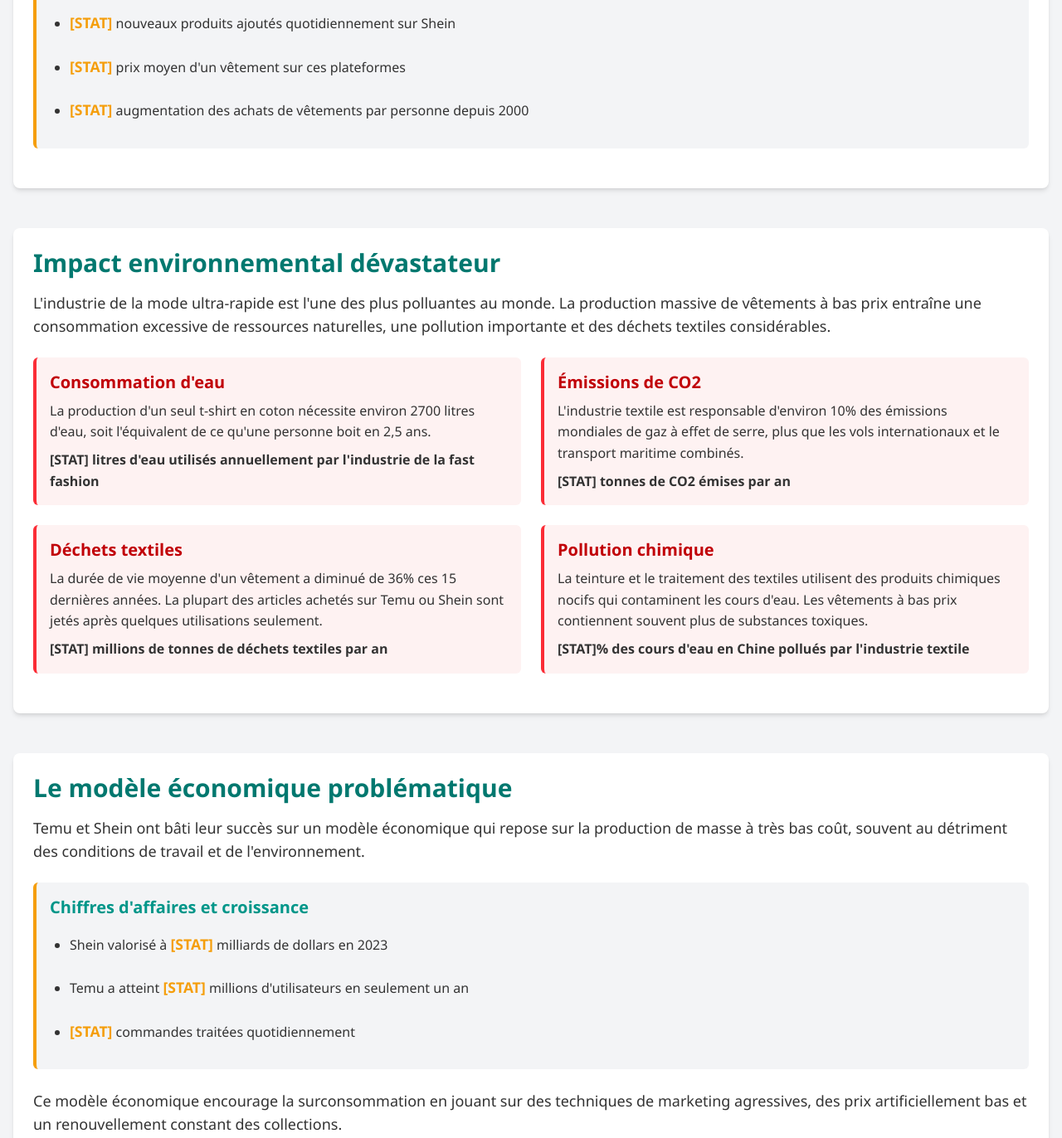
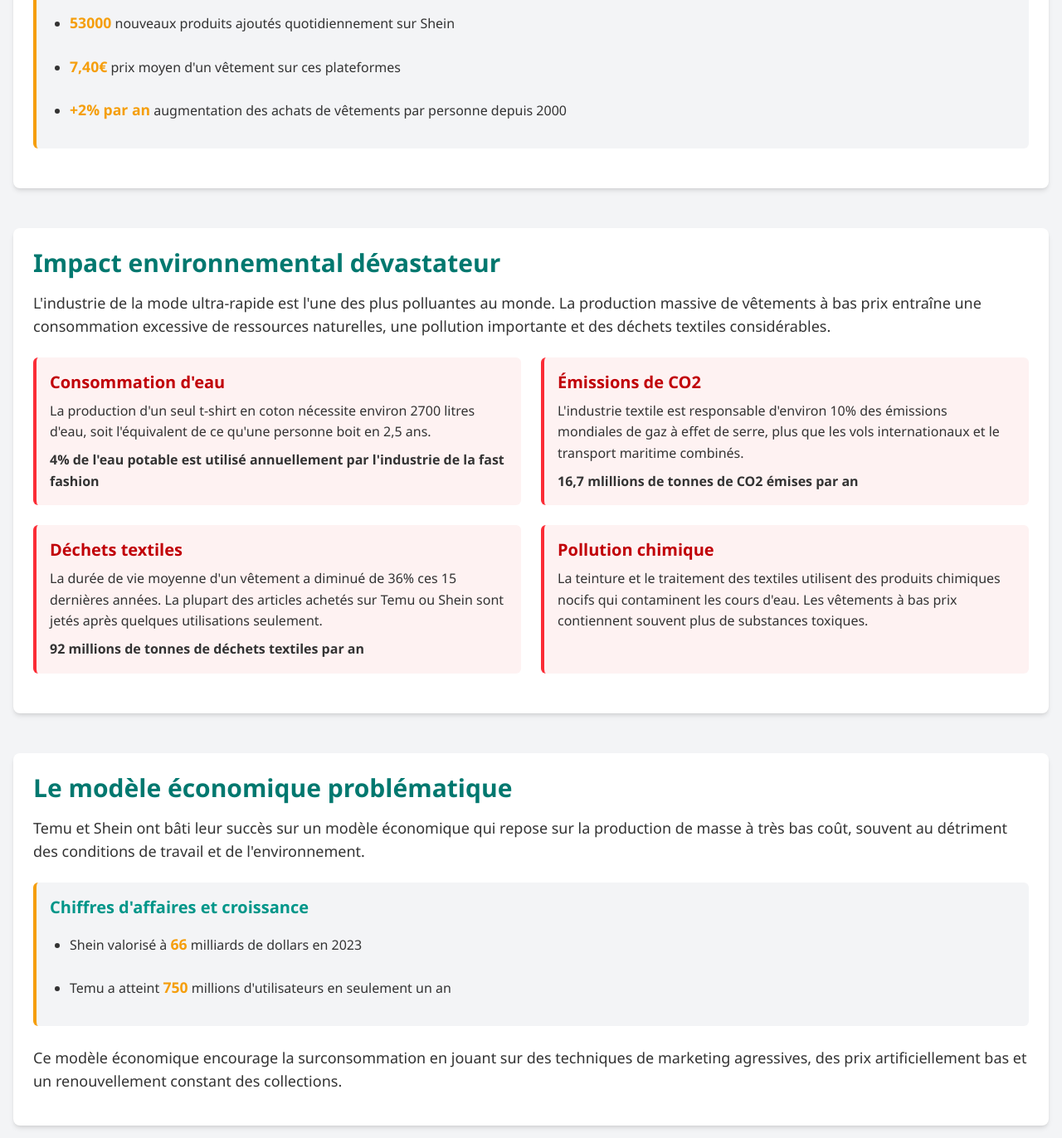
Before and after one commit to Yhaourt/environnement-agm, a plain HTML site: page index.html in a window 1280 px wide. Shown: the part 447-1819 px from the top of the page at 83% size. Drawn offline with nearby package versions, Linux system fonts and the light colour scheme.

Commit message:
ajout des stats et authors

```diff
--- a/index.html
+++ b/index.html
@@ -29,9 +29,9 @@
             <div class="stats-container bg-gray-100 p-4 rounded-md my-6">
                 <h3 class="text-xl font-semibold mb-2 text-teal-600">Statistiques clés</h3>
                 <ul class="list-disc pl-6">
-                    <li class="mb-2"><span class="font-bold">[STAT]</span> nouveaux produits ajoutés quotidiennement sur Shein</li>
-                    <li class="mb-2"><span class="font-bold">[STAT]</span> prix moyen d'un vêtement sur ces plateformes</li>
-                    <li class="mb-2"><span class="font-bold">[STAT]</span> augmentation des achats de vêtements par personne depuis 2000</li>
+                    <li class="mb-2"><span class="font-bold">53000</span> nouveaux produits ajoutés quotidiennement sur Shein</li>
+                    <li class="mb-2"><span class="font-bold">7,40€</span> prix moyen d'un vêtement sur ces plateformes</li>
+                    <li class="mb-2"><span class="font-bold">+2% par an</span> augmentation des achats de vêtements par personne depuis 2000</li>
                 </ul>
             </div>
         </section>
@@ -47,13 +47,13 @@
                 <div class="bg-red-50 p-4 rounded-md border-l-4 border-red-500">
                     <h3 class="text-xl font-semibold mb-2 text-red-700">Consommation d'eau</h3>
                     <p>La production d'un seul t-shirt en coton nécessite environ 2700 litres d'eau, soit l'équivalent de ce qu'une personne boit en 2,5 ans.</p>
-                    <p class="font-bold mt-2">[STAT] litres d'eau utilisés annuellement par l'industrie de la fast fashion</p>
+                    <p class="font-bold mt-2">4% de l'eau potable est utilisé annuellement par l'industrie de la fast fashion</p>
                 </div>
 
                 <div class="bg-red-50 p-4 rounded-md border-l-4 border-red-500">
                     <h3 class="text-xl font-semibold mb-2 text-red-700">Émissions de CO2</h3>
                     <p>L'industrie textile est responsable d'environ 10% des émissions mondiales de gaz à effet de serre, plus que les vols internationaux et le transport maritime combinés.</p>
-                    <p class="font-bold mt-2">[STAT] tonnes de CO2 émises par an</p>
+                    <p class="font-bold mt-2">16,7 mlillions de tonnes de CO2 émises par an</p>
                 </div>
             </div>
 
@@ -61,13 +61,12 @@
                 <div class="bg-red-50 p-4 rounded-md border-l-4 border-red-500">
                     <h3 class="text-xl font-semibold mb-2 text-red-700">Déchets textiles</h3>
                     <p>La durée de vie moyenne d'un vêtement a diminué de 36% ces 15 dernières années. La plupart des articles achetés sur Temu ou Shein sont jetés après quelques utilisations seulement.</p>
-                    <p class="font-bold mt-2">[STAT] millions de tonnes de déchets textiles par an</p>
+                    <p class="font-bold mt-2">92 millions de tonnes de déchets textiles par an</p>
                 </div>
 
                 <div class="bg-red-50 p-4 rounded-md border-l-4 border-red-500">
                     <h3 class="text-xl font-semibold mb-2 text-red-700">Pollution chimique</h3>
                     <p>La teinture et le traitement des textiles utilisent des produits chimiques nocifs qui contaminent les cours d'eau. Les vêtements à bas prix contiennent souvent plus de substances toxiques.</p>
-                    <p class="font-bold mt-2">[STAT]% des cours d'eau en Chine pollués par l'industrie textile</p>
                 </div>
             </div>
         </section>
@@ -81,9 +80,8 @@
             <div class="stats-container bg-gray-100 p-4 rounded-md my-6">
                 <h3 class="text-xl font-semibold mb-2 text-teal-600">Chiffres d'affaires et croissance</h3>
                 <ul class="list-disc pl-6">
-                    <li class="mb-2">Shein valorisé à <span class="font-bold">[STAT]</span> milliards de dollars en 2023</li>
-                    <li class="mb-2">Temu a atteint <span class="font-bold">[STAT]</span> millions d'utilisateurs en seulement un an</li>
-                    <li class="mb-2"><span class="font-bold">[STAT]</span> commandes traitées quotidiennement</li>
+                    <li class="mb-2">Shein valorisé à <span class="font-bold">66</span> milliards de dollars en 2023</li>
+                    <li class="mb-2">Temu a atteint <span class="font-bold">750</span> millions d'utilisateurs en seulement un an</li>
                 </ul>
             </div>
             <p class="mb-4 text-lg">
@@ -144,7 +142,8 @@
                 </div>
             </div>
             <div class="mt-6 text-center">
-                <p>&copy; 2023 - Projet de sensibilisation environnementale</p>
+                <p>&copy; 2025 - Projet de sensibilisation environnementale</p>
+                <p>SERVANT Geoffrey - LECOMPTE Arthur - CROUZET Mattis</p>
             </div>
         </div>
     </footer>
```
